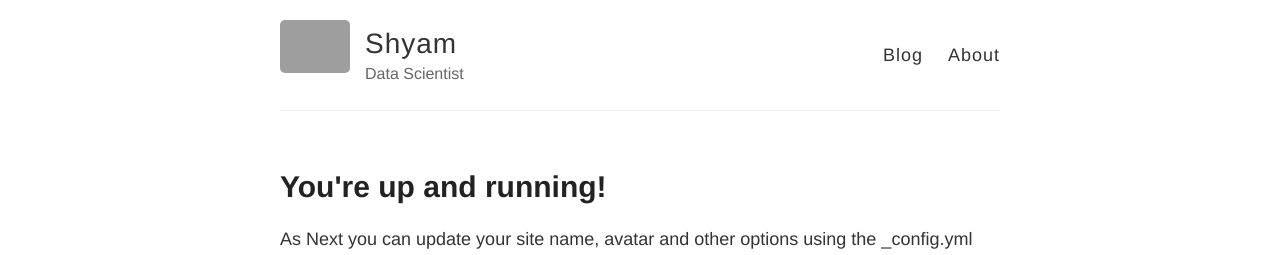
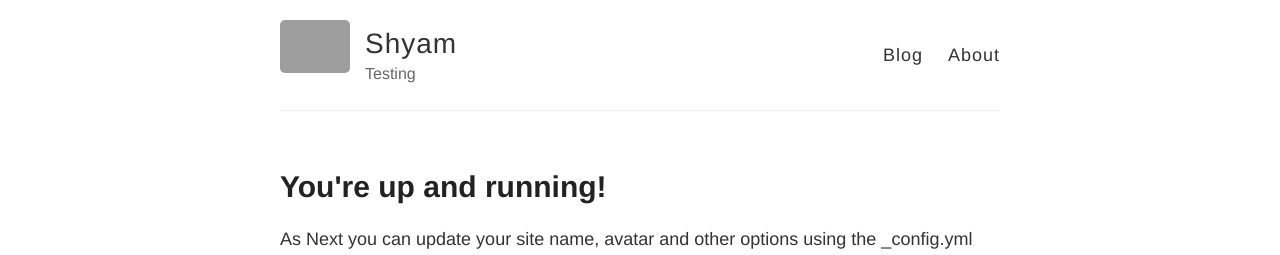
Before and after one commit to bvshyam/shyambv.github.com, a Jekyll site: the page built from _posts/2014-3-3-Hello-World.md, in a window 1280 px wide. Shown: the top 255 px of the page. Built offline with Jekyll 4.4.1, drawn with Linux system fonts in a browser that asks for light colours; comment, search, counter and statistics services are not loaded; grey boxes are pictures that could not be loaded.

```diff
--- a/_config.yml
+++ b/_config.yml
@@ -6,7 +6,7 @@
 name: Shyam
 
 # Short bio or description (displayed in the header)
-description: Data Scientist
+description: Testing
 
 # URL of your avatar or profile pic (you could use your GitHub profile pic)
 avatar: https://raw.githubusercontent.com/barryclark/jekyll-now/master/images/jekyll-logo.png
@@ -33,7 +33,7 @@ footer-links:
 
 # Enter your Disqus shortname (not your username) to enable commenting on posts
 # You can find your shortname on the Settings page of your Disqus account
-disqus: shyambv
+disqus:  http://disqus.com/by/shyambv
 
 # Enter your Google Analytics web tracking code (e.g. UA-2110908-2) to activate tracking
 google_analytics:
```
